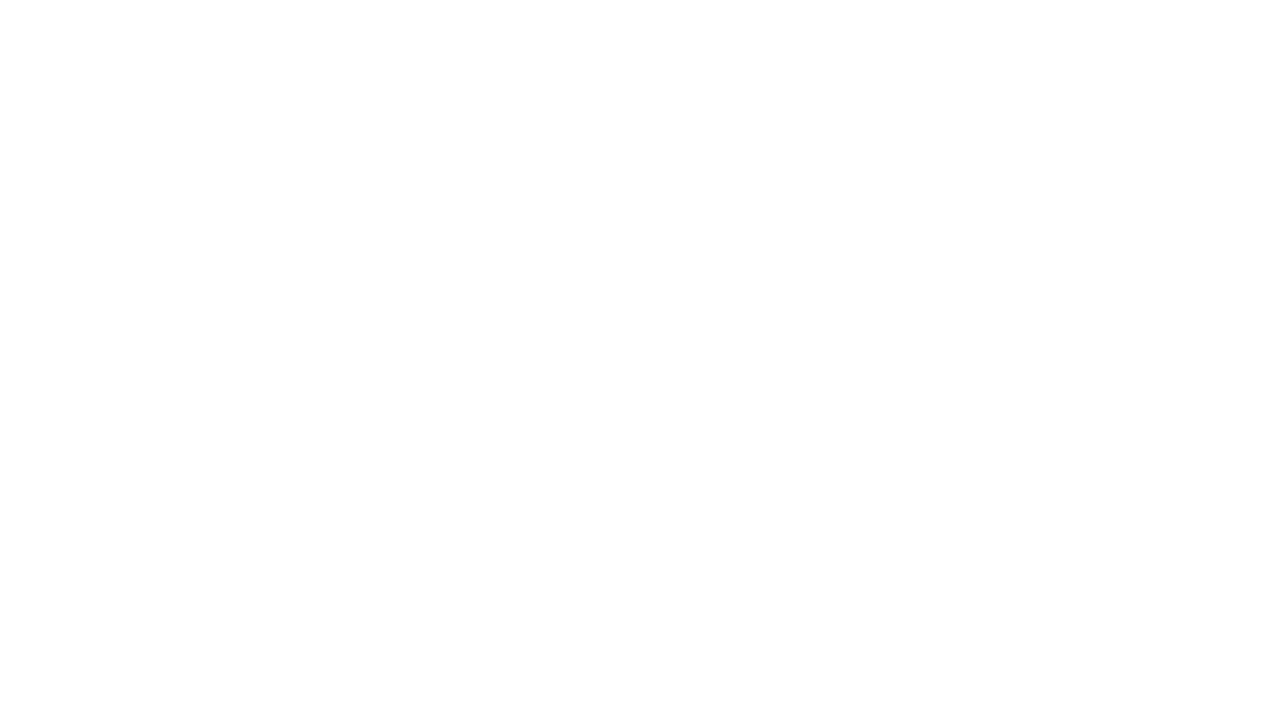
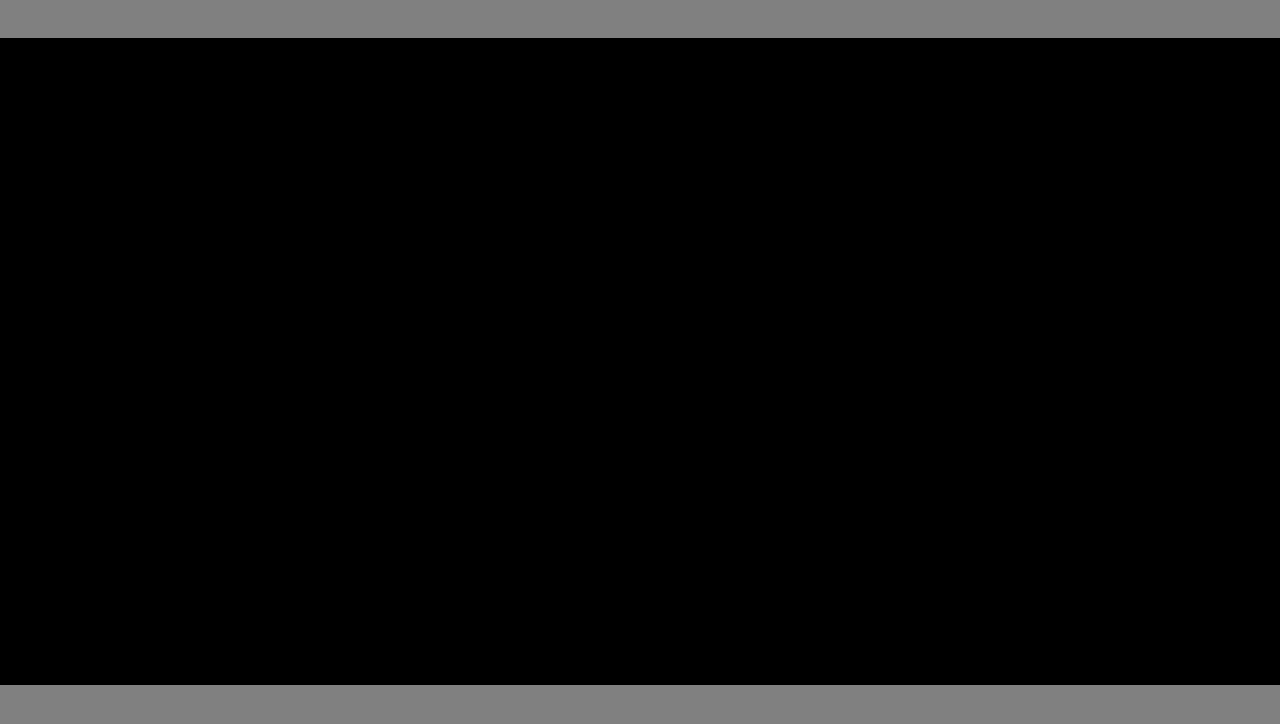
Before and after one commit to OOP-Types-rippers/strategy, a website built with Vite: page client/index.html in a window 1280 px wide. Built offline with nearby package versions, Linux system fonts and the light colour scheme.

Commit message:
feat: add styles to the page

```diff
--- a/client/index.html
+++ b/client/index.html
@@ -4,6 +4,7 @@
     <meta charset="UTF-8">
     <meta name="viewport" content="width=device-width, initial-scale=1.0">
     <title>OOP Strategy</title>
+    <link rel="stylesheet" href="./main.css">
     <script src="./src/main.ts" type="module" defer></script>
 </head>
 <body>
--- /dev/null
+++ b/client/main.css
@@ -0,0 +1,40 @@
+* {
+  box-sizing: border-box;
+  margin: 0;
+  padding: 0;
+}
+
+html, body {
+  height: 100%;
+  width: 100%;
+}
+
+body {
+  background-color: gray;
+  font-family: serif;
+}
+
+main {
+  display: flex;
+  flex-direction: column;
+  height: 100%;
+  width: 100%;
+}
+
+#status {
+  width: 100%;
+  height: 48px;
+  border-bottom: 1px solid black;
+}
+
+#map {
+  width: 100%;
+  height: 100%;
+  background-color: black;
+}
+
+#info {
+  width: 100%;
+  height: 144px;
+  border-top: 1px solid black;
+}
```
